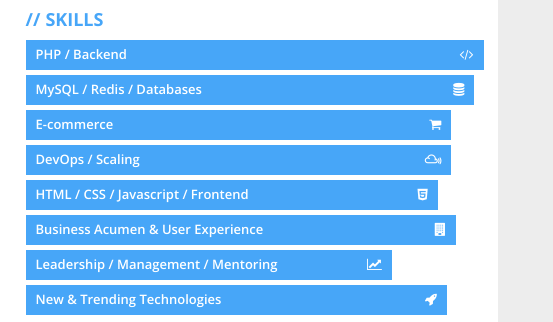
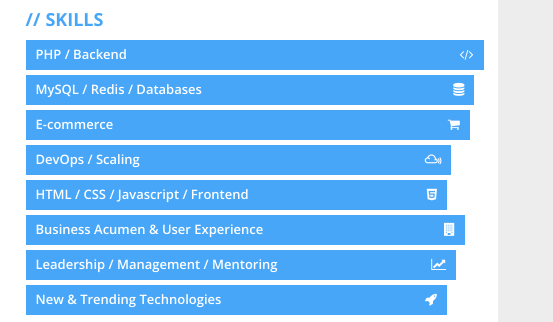
Before and after one commit to isabella232/drewjoh.github.io, a plain HTML site: page index.html in a window 1280 px wide. Shown: the part 618-940 px from the top of the page, 727-1280 px from the left. Drawn offline with nearby package versions, Linux system fonts and the light colour scheme; files whose address does not match are found by name.

Commit message:
Adjust scaling

```diff
--- a/index.html
+++ b/index.html
@@ -138,11 +138,11 @@
             <div class="skills">
               <div class="item-skills" data-percent="1.00"><i class="fa fa-code pull-right" style="margin-top: 3px;"></i>PHP / Backend</div>
               <div class="item-skills" data-percent="0.98"><i class="fa fa-database pull-right" style="margin-top: 3px;"></i>MySQL / Redis / Databases</div>
-              <div class="item-skills" data-percent="0.93"><i class="fa fa-shopping-cart pull-right" style="margin-top: 3px;"></i>E-commerce</div>
+              <div class="item-skills" data-percent="0.97"><i class="fa fa-shopping-cart pull-right" style="margin-top: 3px;"></i>E-commerce</div>
               <div class="item-skills" data-percent="0.93"><i class="fa fa-mixcloud pull-right" style="margin-top: 3px;"></i>DevOps / Scaling</div>
-              <div class="item-skills" data-percent="0.90"><i class="fa fa-html5 pull-right" style="margin-top: 3px;"></i>HTML / CSS / Javascript / Frontend</div>
-              <div class="item-skills" data-percent="0.94"><i class="fa fa-building pull-right" style="margin-top: 3px;"></i>Business Acumen &amp; User Experience</div>
-              <div class="item-skills" data-percent="0.80"><i class="fa fa-line-chart pull-right" style="margin-top: 3px;"></i>Leadership / Management / Mentoring</div>
+              <div class="item-skills" data-percent="0.92"><i class="fa fa-html5 pull-right" style="margin-top: 3px;"></i>HTML / CSS / Javascript / Frontend</div>
+              <div class="item-skills" data-percent="0.96"><i class="fa fa-building pull-right" style="margin-top: 3px;"></i>Business Acumen &amp; User Experience</div>
+              <div class="item-skills" data-percent="0.94"><i class="fa fa-line-chart pull-right" style="margin-top: 3px;"></i>Leadership / Management / Mentoring</div>
               <div class="item-skills" data-percent="0.92"><i class="fa fa-rocket pull-right" style="margin-top: 3px;"></i>New &amp; Trending Technologies</div>
               <div class="skills-legend clearfix">
                 <div class="legend-left legend">Beginner</div>
```
